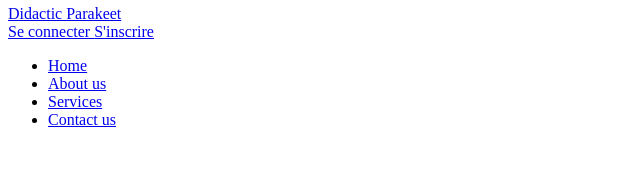
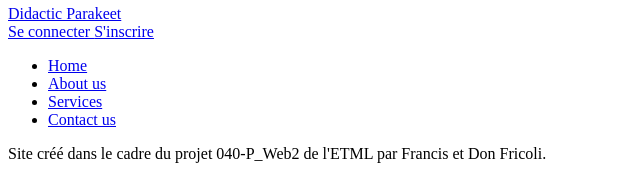
Before and after one commit to Lothindir/didactic-parakeet, a Symfony app: template templates/home/index.html.twig in a window 1280 px wide; the page is wider, and only the part inside the window is pictured. Shown: the part 1595-1766 px from the top of that part, without its empty margins (0-640 px from the left). Before the commit the page ends 1722 px from the top of that part, so only its background shows below. Run offline with Twig, Linux system fonts and the light colour scheme; the template is opened without the code that fills it, so the values that code supplies are empty; some libraries are stand-ins or nearby versions.

Commit message:
Fixed footer at the bottom of the page and fixed design

```diff
--- a/templates/base.html.twig
+++ b/templates/base.html.twig
@@ -1,5 +1,5 @@
 <!DOCTYPE html>
-<html>
+<html class='min-h-screen'>
     <head>
         <meta charset="UTF-8">
         <title>Didactic Parakeet
@@ -13,10 +13,12 @@
     <body class="font-body flex flex-col h-full">
         {% include 'partials/header.html.twig' %}
         {% include 'partials/nav.html.twig' %}
-        <div class="container md:ml-32 lg:ml-64 min-w-full mt-30">
-            {% block body %}{% endblock %}
+        <div class="min-h-screen flex flex-col">
+            <div class="md:ml-32 lg:ml-64 mt-30 flex flex-grow">
+                {% block body %}{% endblock %}
+            </div>
+            {% include 'partials/footer.html.twig' %}
         </div>
         {% block javascripts %}{% endblock %}
-        {% include 'partials/footer.html.twig' %}
-    </body>
-</html>
+        </body>
+    </html>
--- a/templates/home/index.html.twig
+++ b/templates/home/index.html.twig
@@ -4,8 +4,14 @@
 {% endblock %}
 
 {% block body %}
-    <div class="px-4 bg-yellow-parakeet-light pt-4">
+    <div class="px-4 bg-yellow-parakeet-light pt-4 w-full">
         <ul>
+            {% for user in users %}
+            <li>{{ user.Name }}</li>
+            {% endfor %}
+            {% for user in users %}
+            <li>{{ user.Name }}</li>
+            {% endfor %}
             {% for user in users %}
             <li>{{ user.Name }}</li>
             {% endfor %}
--- a/templates/partials/footer.html.twig
+++ b/templates/partials/footer.html.twig
@@ -1,3 +1,7 @@
-<footer class="w-full h-20 bg-blue-parakeet bottom-0 z-10 border-t-2 border-black">
+<footer class="w-full h-20 bg-blue-parakeet border-t-2 border-black z-10">
+
+        <div>
+            Site créé dans le cadre du projet 040-P_Web2 de l'ETML par Francis et Don Fricoli.
+        </div>
 
 </footer>
```
